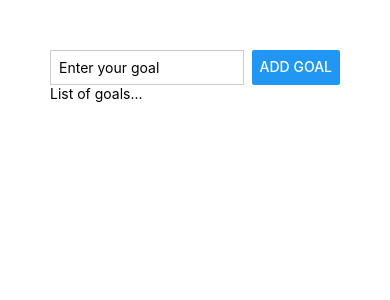
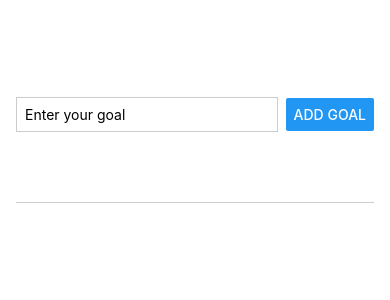
Before and after one commit to Ihsanullah-Yasar/RNPractice, a React Native app: screen / in a window 390 px wide. Shown: the top 300 px of the page. Built offline with nearby package versions, Linux system fonts and the light colour scheme.

Commit message:
design improved

```diff
--- a/App.js
+++ b/App.js
@@ -1,15 +1,18 @@
 import { StatusBar } from 'expo-status-bar';
 import { StyleSheet, Text,TextInput, View,Button } from 'react-native';
 
+
 export default function App() {
+
+
   return (
     <View style={styles.appContainer}>
       <View style={styles.inputContainer}>
       <TextInput placeholder='Enter your goal' style={styles.textInput} />
       <Button title='Add Goal' />
       </View>
-      <View>
-      <Text>List of goals...</Text>
+      <View style={styles.goalsContainer}>
+      <Text>{}</Text>
       </View>
     </View>
   );
@@ -17,11 +20,18 @@
 
 const styles = StyleSheet.create({
   appContainer:{
-    padding:50,
+    flex:1,
+    paddingTop:50,
+    paddingHorizontal:16,
   },
   inputContainer: {
+    flex:1,
     flexDirection:'row',
     justifyContent:'space-between',
+    alignItems:'center',
+    paddingBottom:24,
+    borderBottomWidth:1,
+    borderBottomColor:'#cccccc',
 
   },
   textInput: {
@@ -30,5 +40,8 @@
     width:'80%',
     marginRight:8,
     padding:8,
+  },
+  goalsContainer: {
+    flex:5,
   }
 });
```
